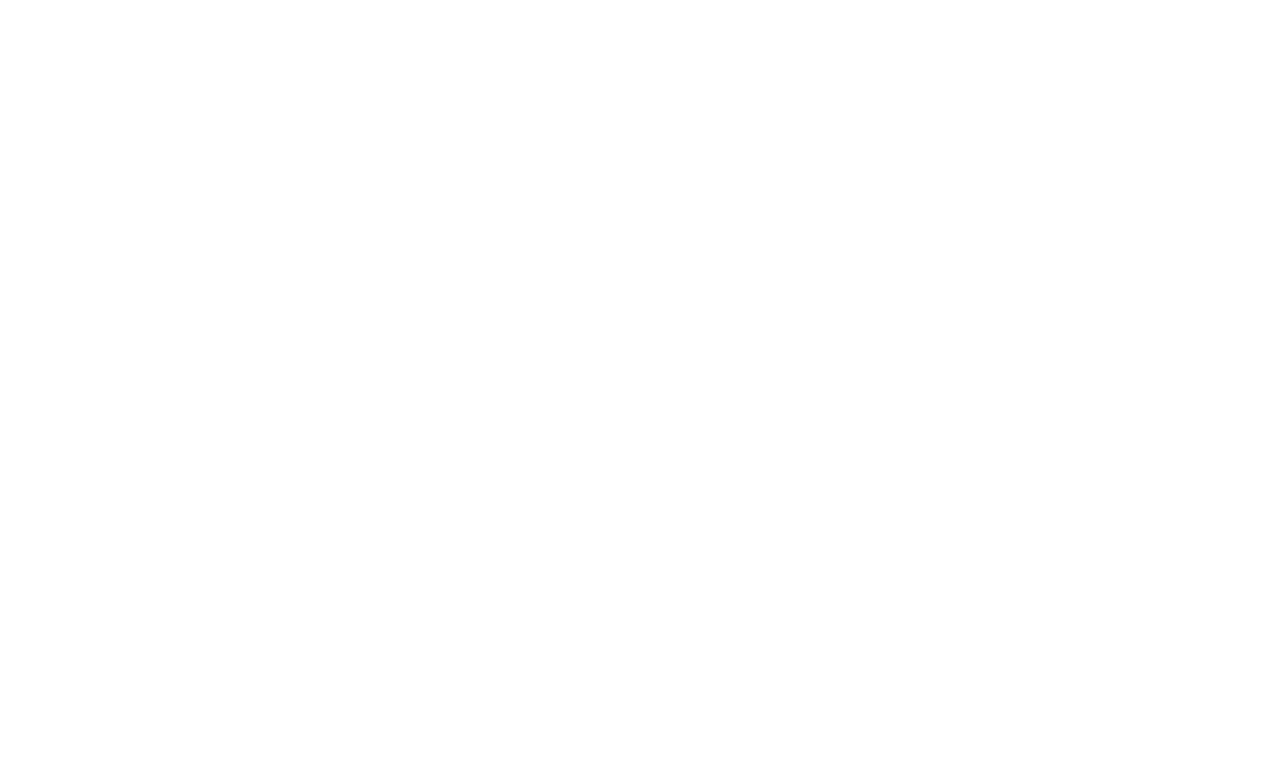
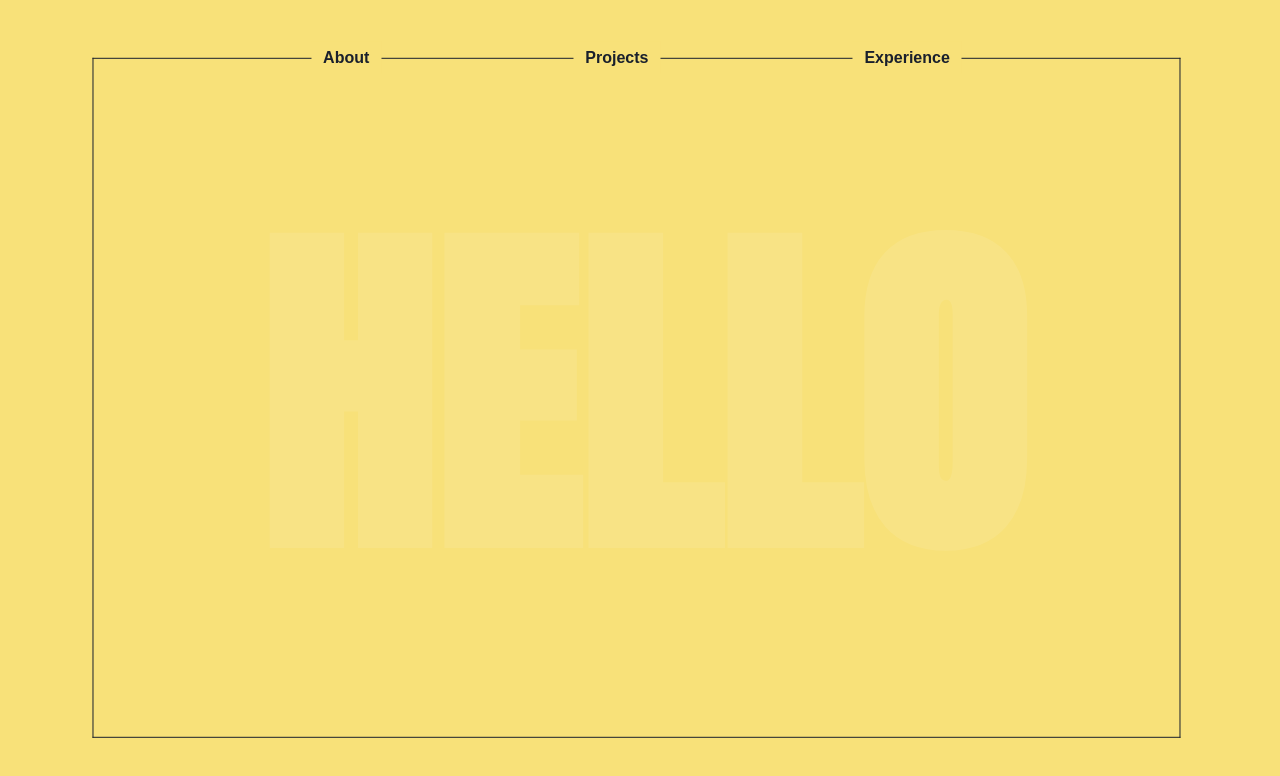
Before and after one commit to ParsaAsdpr/portfolio-website, a Next.js app: page / in a window 1280 px wide. Shown: the top 776 px of the page. Built offline with nearby package versions, Linux system fonts and the light colour scheme.

Commit message:
hero section and navbar

```diff
--- a/src/app/page.tsx
+++ b/src/app/page.tsx
@@ -1,7 +1,11 @@
-import IntroSection from "@/components/Intro/IntroSection";
+import Hero from "@/components/Hero/Hero";
+import Intro from "@/components/Intro";
 
 export default function Home() {
   return (
-    <IntroSection />
+    <>
+      {/* <Intro /> */}
+      <Hero />
+    </>
   );
 }
--- a/src/assets/style/globals.css
+++ b/src/assets/style/globals.css
@@ -6,3 +6,11 @@
   font-family: dancing;
   src: url(../fonts/DancingScript.ttf);
 }
+
+@import url('https://fonts.googleapis.com/css2?family=Bebas+Neue&display=swap');
+
+.bebas-neue-regular {
+    font-family: "Bebas Neue", sans-serif;
+    font-weight: 400;
+    font-style: normal;
+  }
--- /dev/null
+++ b/src/components/Hero/Hero.tsx
@@ -0,0 +1,47 @@
+import { Box, Text } from "@chakra-ui/react";
+import React from "react";
+import Motion from "../common/Motion";
+import HeroContainer from "./HeroContainer";
+
+const Hero = () => {
+  return (
+    <Box position="relative" width="100vw" height="100vh" overflow="hidden">
+      {[0, 1].map((i) => (
+        <Motion
+          key={i}
+          initial={{ translateX: `${i === 0 ? "-" : ""}100%` }}
+          animate={{ translateX: 0 }}
+          // transition={{delay: 4.7, duration: 0.7, ease: "easeOut" }}
+          style={{ width: "100%", height: "50%", backgroundColor: "#f8e179" }}
+        ></Motion>
+      ))}
+      <Motion
+        initial={{ opacity: 0 }}
+        animate={{ opacity: 1 }}
+        transition={{ delay: 1, duration: 2 }}
+        style={{
+          position: "absolute",
+          top: "50%",
+          left: "50%",
+          zIndex: 1,
+        }}
+      >
+        <Text
+          fontWeight="bold"
+          fontSize={350}
+          fontFamily="anton"
+          lineHeight={1.2}
+          transform="translate(-50%, -50%)"
+          userSelect="none"
+          color="#ffffff18"
+        >
+          HELLO
+        </Text>
+      </Motion>
+
+      <HeroContainer />
+    </Box>
+  );
+};
+
+export default Hero;
--- /dev/null
+++ b/src/components/Hero/HeroContainer.tsx
@@ -0,0 +1,45 @@
+import { Box } from "@chakra-ui/react";
+import React from "react";
+import Motion from "../common/Motion";
+import Navbar from "./Navbar";
+
+const HeroContainer = () => {
+  return (
+    <Box position="absolute" width="100%" height="100%" top="0%" right="0%">
+      <Box
+        position="relative"
+        width="85%"
+        height="85%"
+        transform={`translate(${85 / 10}%,${85 / 10}%)`}
+      >
+        {[1, 2].map((i) => (
+          <Motion
+            initial={{ width: 0, opacity: 0 }}
+            animate={{ width: "100%", height: "100%", opacity: 1 }}
+            // transition={{ delay: 5.8, duration: 1.8 }}
+            key={i}
+            style={{
+              position: "absolute",
+              [i === 1 ? "right" : "left"]: 0,
+              [i === 1 ? "top" : "bottom"]: 0,
+            }}
+          >
+            <Box
+              width="100%"
+              height="100%"
+              border="solid #222"
+              borderLeft={i === 1 ? "none" : "1px"}
+              borderBottom={i === 1 ? "none" : "1px"}
+              borderRight={i === 1 ? "1px" : "none"}
+              borderTop={i === 1 ? "1px" : "none"}
+            ></Box>
+          </Motion>
+        ))}
+        <Navbar />
+        {}
+      </Box>
+    </Box>
+  );
+};
+
+export default HeroContainer;
--- /dev/null
+++ b/src/components/Hero/Navbar.tsx
@@ -0,0 +1,63 @@
+import { HStack, Link as ChakraLink } from "@chakra-ui/react";
+import Link from "next/link";
+import React from "react";
+
+const Navbar = () => {
+  const navItems = [
+    { label: "About", href: "#" },
+    { label: "Projects", href: "#" },
+    { label: "Experience", href: "#" },
+  ];
+  return (
+    <HStack gap="12rem" justifyContent="center" transform="translateY(-50%)">
+      {navItems.map((item) => (
+        <ChakraLink
+          key={item.label}
+          as={Link}
+          href={item.href}
+          fontWeight={600}
+          fontSize={16}
+          className="bebas-neue-regular"
+          bg="#f8e179"
+          px={3}
+          py={1}
+          position="relative"
+          overflow="hidden"
+          _hover={{ textDecoration: "none" }}
+          sx={{
+            ":after, :before": {
+              content: '""',
+              border: "1px solid #222",
+              width: "0",
+              height: "0",
+              position: "absolute",
+              transition: "opacity, height 0.6s, width 0.6s",
+              opacity: 0,
+            },
+            ":before": {
+              borderTop: "none",
+              borderRight: "none",
+              bottom: 0,
+              left: 0,
+            },
+            ":after": {
+              borderBottom: "none",
+              borderLeft: "none",
+              top: 0,
+              right: 0,
+            },
+            ":hover:after, :hover:before": {
+              width: "100%",
+              height: "100%",
+              opacity: 1,
+            },
+          }}
+        >
+          {item.label}
+        </ChakraLink>
+      ))}
+    </HStack>
+  );
+};
+
+export default Navbar;
--- a/src/components/Intro/IntroSection.tsx
+++ b/src/components/Intro.tsx
@@ -1,13 +1,13 @@
 import { Box, Divider, Flex, Text } from "@chakra-ui/react";
-import Motion from "../common/Motion";
+import Motion from "./common/Motion";
 
-const IntroSection = () => {
+const Intro = () => {
   return (
     <Motion
       initial={{ top: 0 }}
       animate={{ top: "-100%" }}
       transition={{delay: 4}}
-      style={{ position: "fixed", left: 0, width: "100%", height: "100%" }}
+      style={{ position: "fixed", left: 0, width: "100%", height: "100%", zIndex: 99 }}
     >
       <Flex
         h="100vh"
@@ -65,4 +65,4 @@ const IntroSection = () => {
   );
 };
 
-export default IntroSection;
+export default Intro;
--- a/src/components/common/Motion.tsx
+++ b/src/components/common/Motion.tsx
@@ -3,7 +3,7 @@ import { HTMLMotionProps, motion } from "framer-motion";
 import { ReactNode } from "react";
 
 interface Props extends HTMLMotionProps<"div"> {
-  children: ReactNode;
+  children?: ReactNode;
 }
 
 const Motion = ({ children, ...props }: Props) => {
```
